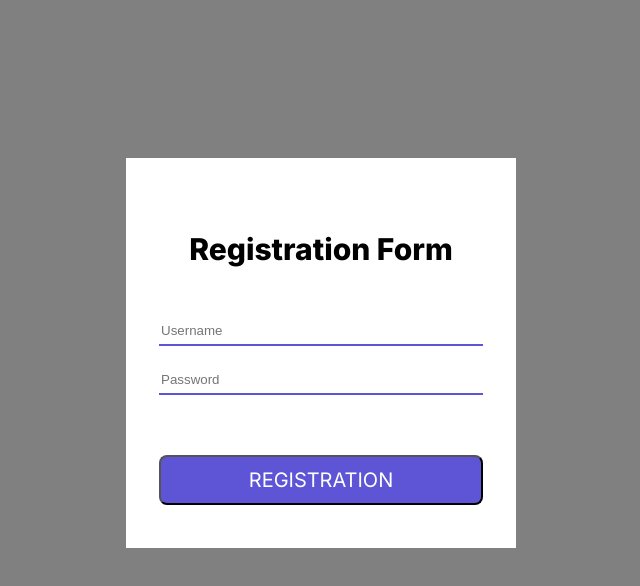
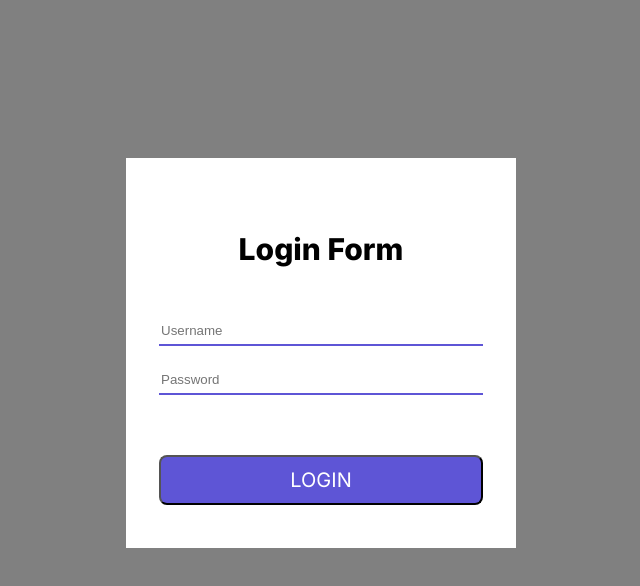
Before and after one commit to Evgg0r/Project-on-React, a React (Vite) app: page / in a window 1280 px wide. Shown: the top 586 px of the page, without its empty margins (319-959 px from the left). Built offline with nearby package versions, Linux system fonts and the light colour scheme.

Commit message:
React completed lesson 7

```diff
--- a/src/App.tsx
+++ b/src/App.tsx
@@ -5,5 +5,5 @@ export type TypeForm = {
 };
 
 export function App() {
-  return <RenderForm typeForm="registration" />
+  return <RenderForm typeForm="login" />
 }
--- a/src/LoginForm/LoginForm.tsx
+++ b/src/LoginForm/LoginForm.tsx
@@ -1,12 +1,12 @@
 import styles from './LoginForm.module.css'
-import * as React from "react";
+import {useState, type FormEvent}  from "react";
 
 export function LoginForm() {
-    function renderMessage(e: React.FormEvent<HTMLFormElement>) {
+    const [userName, setUserName] = useState<string>('')
+    const [userPassword, setUserPassword] = useState<string>('')
+
+    function handleSubmit(e: FormEvent<HTMLFormElement>) {
         e.preventDefault()
-        const userName = e.currentTarget.userName.value
-        const userPassword = e.currentTarget.userPassword.value
-
         console.log(`Пользователь успешно авторизован!
 Логин: ${userName}
 Пароль: ${userPassword}`)
@@ -14,10 +14,10 @@ export function LoginForm() {
 
   return (
       <div className={styles.loginFormWrapper}>
-        <form className={styles.loginForm} onSubmit={renderMessage}>
+        <form className={styles.loginForm} onSubmit={handleSubmit}>
           <p className={styles.loginFormTitle}>Login Form</p>
-          <input name="userName" type="text" className={styles.userNameInput} placeholder="Username" autoComplete="username" />
-          <input name="userPassword" type="password" className={styles.passwordInput} placeholder="Password" autoComplete="current-password" />
+          <input onChange={(e) => setUserName(e.target.value)} value={userName} name="userName" type="text" className={styles.userNameInput} placeholder="Username" autoComplete="username" />
+          <input onChange={(e) => setUserPassword(e.target.value)} value={userPassword} name="userPassword" type="password" className={styles.passwordInput} placeholder="Password" autoComplete="current-password" />
           <button type="submit" className={styles.loginButton}>LOGIN</button>
         </form>
       </div>
--- a/src/RegistrationForm/RegistrationForm.tsx
+++ b/src/RegistrationForm/RegistrationForm.tsx
@@ -1,12 +1,15 @@
 
 import styles from './RegistrationForm.module.css'
-import * as React from "react";
+import {useState, type FormEvent} from "react";
+
+
 
 export function RegistrationForm() {
-    function renderMessage(e: React.FormEvent<HTMLFormElement>) {
+    const [userName, setUserName] = useState<string>('')
+    const [userPassword, setUserPassword] = useState<string>('')
+
+    function handleSubmit(e: FormEvent<HTMLFormElement>) {
         e.preventDefault()
-        const userName = e.currentTarget.userName.value
-        const userPassword = e.currentTarget.userPassword.value
 
         console.log(`Пользователь успешно зарегистрации!
 Логин: ${userName}
@@ -15,10 +18,10 @@ export function RegistrationForm() {
 
   return (
       <div className={styles.registrationFormWrapper}>
-        <form className={styles.registrationForm} onSubmit={renderMessage}>
+        <form className={styles.registrationForm} onSubmit={handleSubmit}>
           <p className={styles.registrationFormTitle}>Registration Form</p>
-          <input name="userName" type="text" className={styles.userNameInput} placeholder="Username" autoComplete="username" />
-          <input name="userPassword" type="password" className={styles.passwordInput} placeholder="Password" autoComplete="current-password" />
+          <input onChange={(e) => setUserName(e.target.value) } value={userName} name="userName" type="text" className={styles.userNameInput} placeholder="Username" autoComplete="username" />
+          <input  onChange={(e) => setUserPassword(e.target.value)} value={userPassword} name="userPassword" type="password" className={styles.passwordInput} placeholder="Password" autoComplete="current-password" />
           <button type="submit" className={styles.registrationButton}>REGISTRATION</button>
         </form>
       </div>
```
